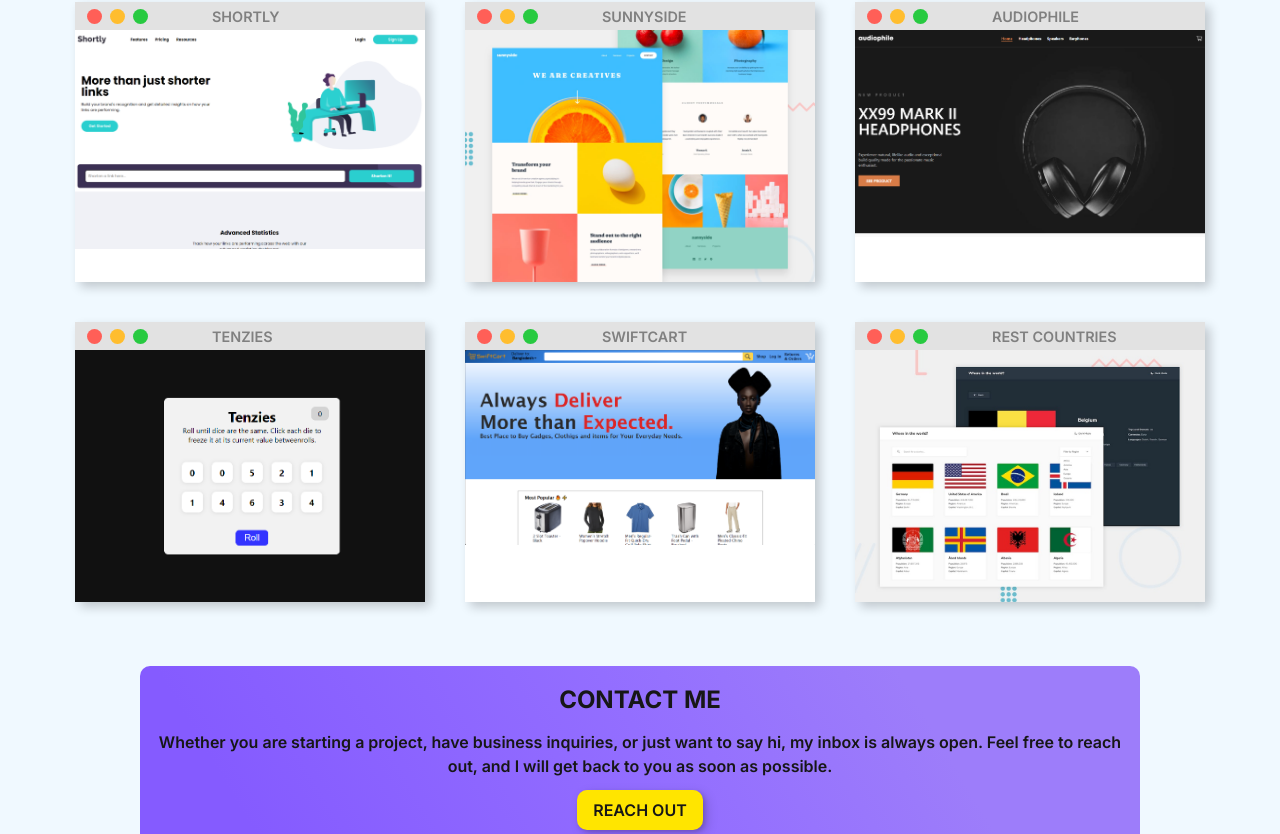
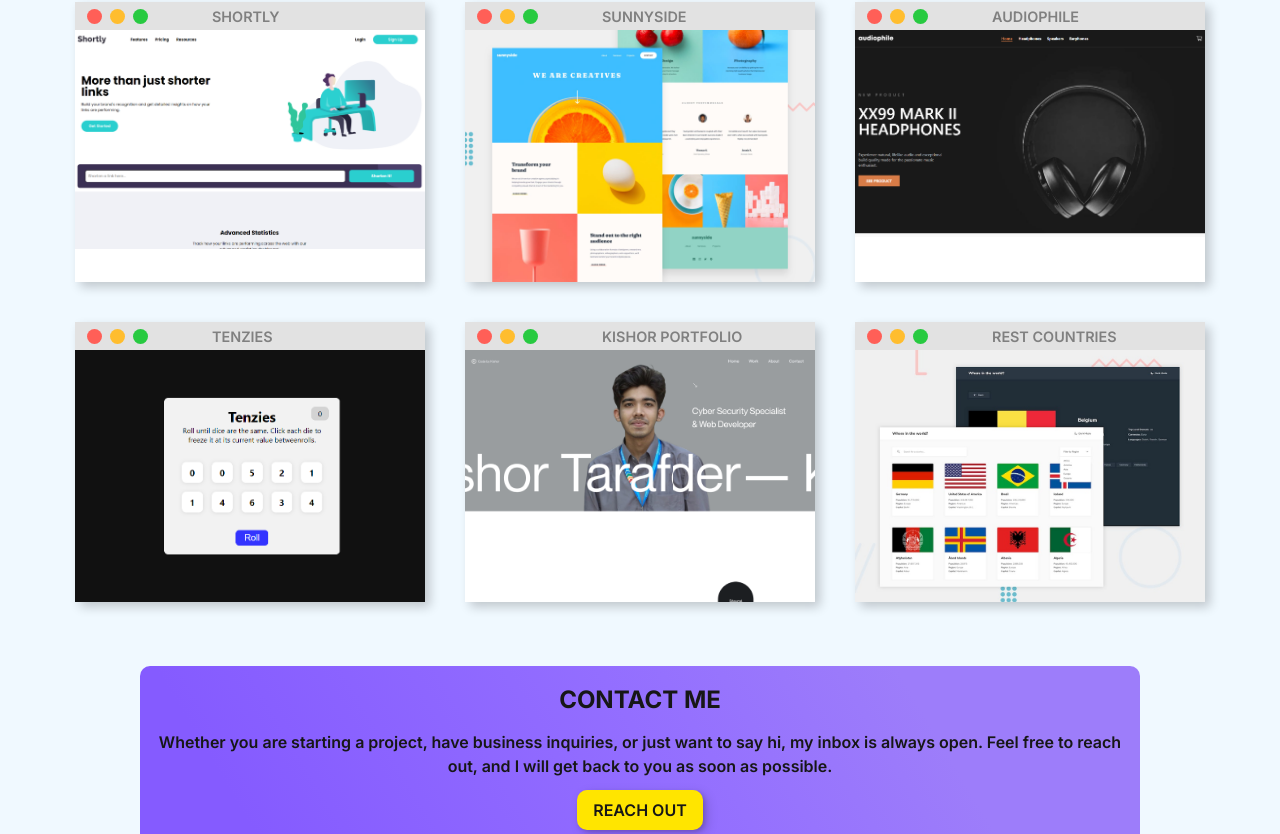
Before and after one commit to Codescorpio14/Portfolio-nextjs, a Next.js app: page / in a window 1280 px wide. Shown: the part 2004-2838 px from the top of the page. Built offline with nearby package versions, Linux system fonts and the light colour scheme.

Commit message:
added new project

```diff
--- a/public/data/projects.js
+++ b/public/data/projects.js
@@ -44,12 +44,12 @@ export const projectsData = [
   },
   {
     id: 5,
-    imageSrc: "/image/swiftcart.png",
-    title: "SwiftCart",
+    imageSrc: "/image/kishor-project.png",
+    title: "Kishor Portfolio",
     detail:
-      "SwiftCart, an e-commerce site.Smooth transitions and responsiveness makes online shopping delightful and efficient in all Platforms.",
-    usedLang: ["React", "CSS", "Authenticaion", "Context Api", "Rest Api"],
-    link: "https://swiftcart-alvir.netlify.app/",
+      "This site was portfolio of a client who needed a sleek and modern website for university. The website is fully responsive and user friendly.",
+    usedLang: ["Next.Js", "Tailwind Css", "SSR", "Gsap", "Framer Motion"],
+    link: "https://kishor.xyz/",
   },
   {
     id: 6,
```
Also changed, not shown: public/image/Kishor-project.png (added), public/image/countries-assets/countries.png (deleted).
